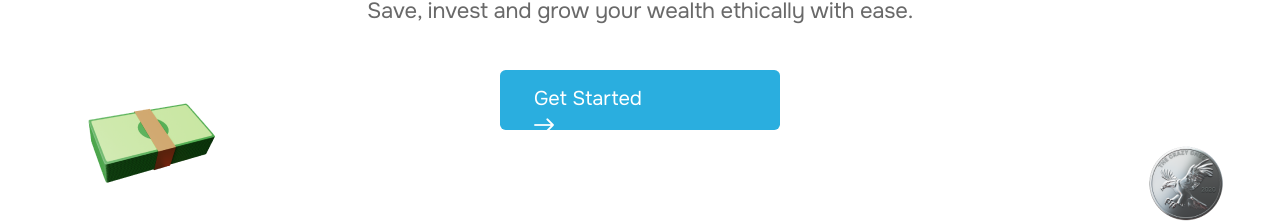
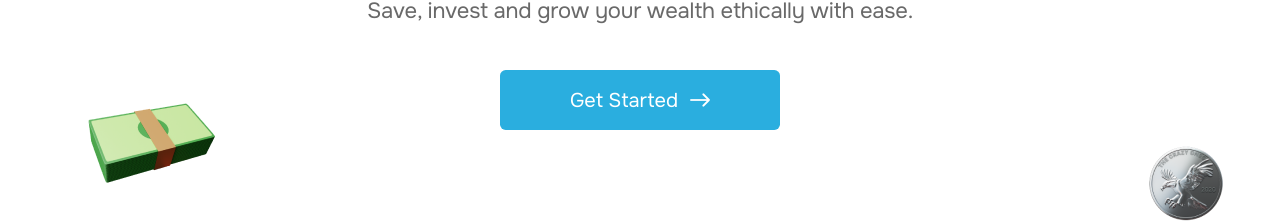
Before and after one commit to fujadev/stecs-personal, a React (Create React App) app: page / in a window 1280 px wide. Shown: the part 342-564 px from the top of the page. Built offline with nearby package versions, Linux system fonts and the light colour scheme.

Commit message:
button fixes

```diff
--- a/src/components/button/Button.module.css
+++ b/src/components/button/Button.module.css
@@ -1,9 +1,9 @@
 .button {
     background: #2AAEDF !important;
     color: white;
-    /* align-items: center;
+    align-items: center;
     display: flex;
-    justify-content: center; */
+    justify-content: center;
     cursor: pointer;
 
 }
--- a/src/pages/Home.js
+++ b/src/pages/Home.js
@@ -34,9 +34,8 @@ export default function Home() {
       </Helmet>
       <Nav />
       <div
-        className={`containter-fluid ${classes.hero} ${
-          overlayIsActive ? classes.overlay : ""
-        }`}
+        className={`containter-fluid ${classes.hero} ${overlayIsActive ? classes.overlay : ""
+          }`}
       >
         <div className={classes.widthEnforcer}>
           <p className={classes.big}>
```
